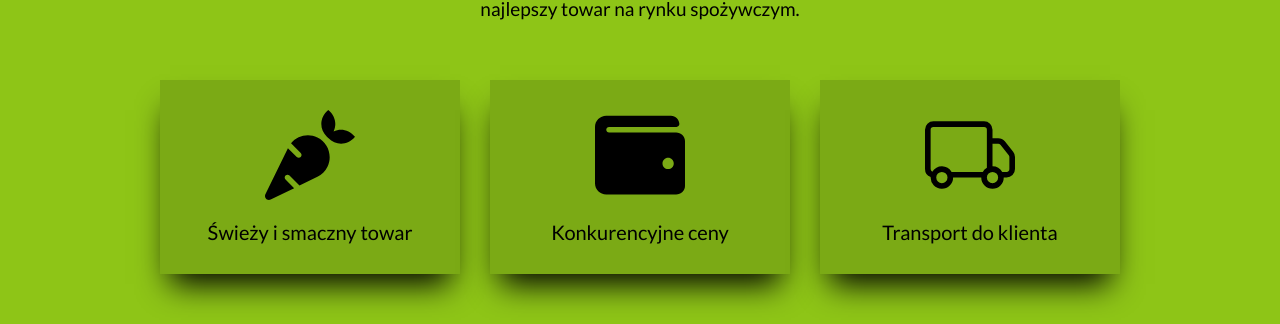
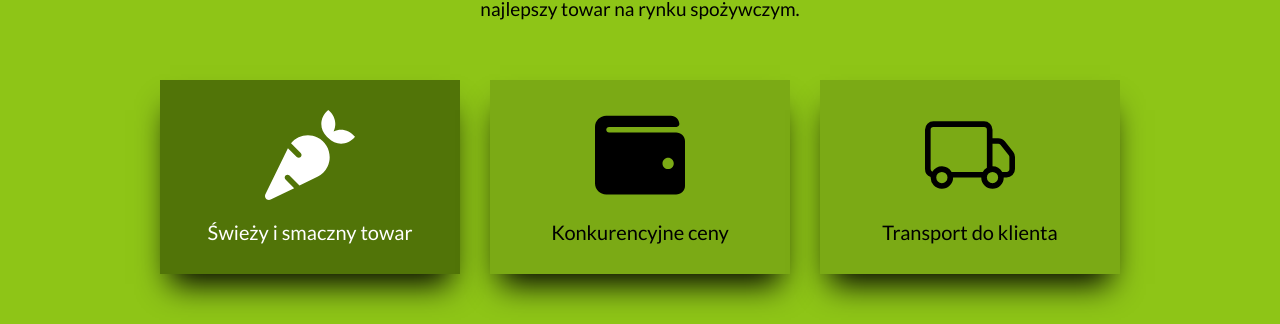
Before and after one commit to Pawliszakk/EcoFreshNext, a Next.js app: page / in a window 1280 px wide. In both pictures the pointer is over the element "Świeży i smaczny towar". Shown: the part 935-1259 px from the top of the page. Built offline with nearby package versions, Linux system fonts and the light colour scheme.

Commit message:
added hover variable

```diff
--- a/components/Error/Error.module.scss
+++ b/components/Error/Error.module.scss
@@ -16,7 +16,7 @@
 		background-color: var(--main-color-darker);
 		color: #fff;
 		padding: 1em 2em;
-		border-radius:5px;
+		border-radius: 5px;
 		transition: background-color 0.3s;
 		font-size: 2rem;
 		&:hover {
--- a/components/Home/About/Subsection.module.scss
+++ b/components/Home/About/Subsection.module.scss
@@ -8,15 +8,18 @@
 	padding: 3em 1em;
 	background-color: var(--main-color-darkest);
 	box-shadow: rgb(0, 0, 0) 0px 20px 30px -10px;
+	transition: background-color 0.3s, color 0.3s;
+	&:hover {
+		background-color: var(--hover-color);
+		color: #fff;
+	}
 	svg {
-		// color: #fff;
 		width: 70px;
 		height: 70px;
 	}
 	p {
 		margin-top: 1em;
 		font-size: 1.8rem;
-		// color: #fff;
 	}
 }
 
--- a/components/Home/Contact/Icons.module.scss
+++ b/components/Home/Contact/Icons.module.scss
@@ -5,6 +5,9 @@
 	justify-content: center;
 	align-items: center;
 	flex-direction: column;
+	&:hover .icon {
+		background-color: var(--hover-color);
+	}
 	p {
 		text-align: left;
 		position: relative;
@@ -39,6 +42,7 @@
 	display: flex;
 	justify-content: center;
 	align-items: center;
+	transition: background-color 0.3s;
 	svg {
 		font-size: 4rem;
 		color: #fff;
--- a/components/Home/Offer/CarouselItem.module.scss
+++ b/components/Home/Offer/CarouselItem.module.scss
@@ -36,7 +36,7 @@
 			border-radius: 5px;
 			transition: background-color 0.3s;
 			&:hover {
-				background-color: #5c8309;
+				background-color: var(--hover-color);
 			}
 		}
 	}
--- a/components/Home/Work/Card.module.scss
+++ b/components/Home/Work/Card.module.scss
@@ -8,10 +8,6 @@
 	border: 1px solid var(--main-color-darkest);
 	overflow: hidden;
 	box-shadow: rgba(0, 0, 0, 0.25) 0px 25px 50px -12px;
-	transition: transform 0.3s;
-	&:hover {
-		transform: scale(0.95);
-	}
 }
 .text {
 	display: flex;
@@ -68,7 +64,7 @@
 		h2 {
 			gap: 0.5em;
 			font-size: 2.4rem;
-			svg{
+			svg {
 				font-size: 4rem;
 			}
 		}
--- a/src/styles/globals.css
+++ b/src/styles/globals.css
@@ -37,6 +37,7 @@ body {
 	--main-color-darker: #8ec517;
 	--main-color-nav: #83aa2e;
 	--main-color-darkest: #7baa15;
+	--hover-color: #517408;
 }
 section {
 	overflow-x: hidden;
```
